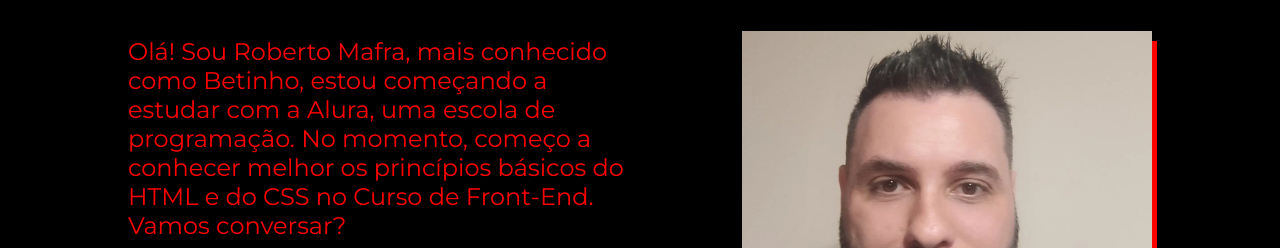
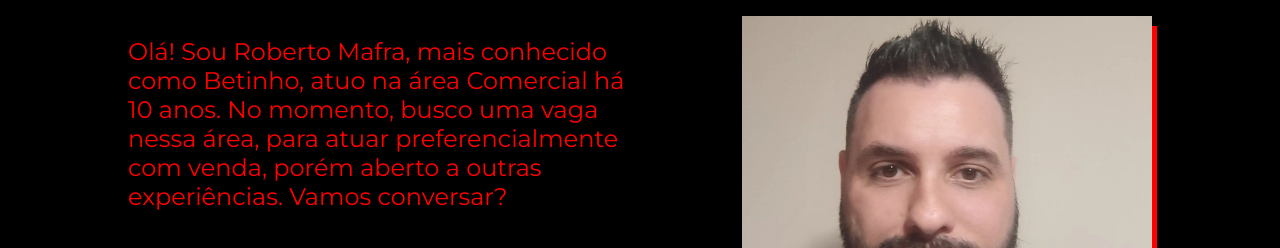
Before and after one commit to betinhomafra/portifolio, a plain HTML site: page index.html in a window 1280 px wide. Shown: the part 302-550 px from the top of the page. Drawn offline with nearby package versions, Linux system fonts and the light colour scheme.

Commit message:
Update index.html

```diff
--- a/index.html
+++ b/index.html
@@ -23,7 +23,7 @@
     <main class="apresentacao">
         <section class="apresentacao__conteudo">
             <h1 class="apresentacao__conteudo__titulo">Venha conhecer um aluno <strong>que está estudando Front-End na Alura!</strong></h1>
-            <p class="apresentacao__conteudo__texto">Olá! Sou Roberto Mafra, mais conhecido como Betinho, estou começando a estudar com a Alura, uma escola de programação. No momento, começo a conhecer melhor os princípios básicos do HTML e do CSS no Curso de Front-End. Vamos conversar?</p>
+            <p class="apresentacao__conteudo__texto">Olá! Sou Roberto Mafra, mais conhecido como Betinho, atuo na área Comercial há 10 anos. No momento, busco uma vaga nessa área, para atuar preferencialmente com venda, porém aberto a outras experiências. Vamos conversar?</p>
             <div class="apresentacao__links">
                 <h2 class="apresentacao__links__subtitulo">Conheça minhas redes sociais</h2>
                 <a class="apresentacao__links__link" href="https://instagram.com/bertomafra">
```
